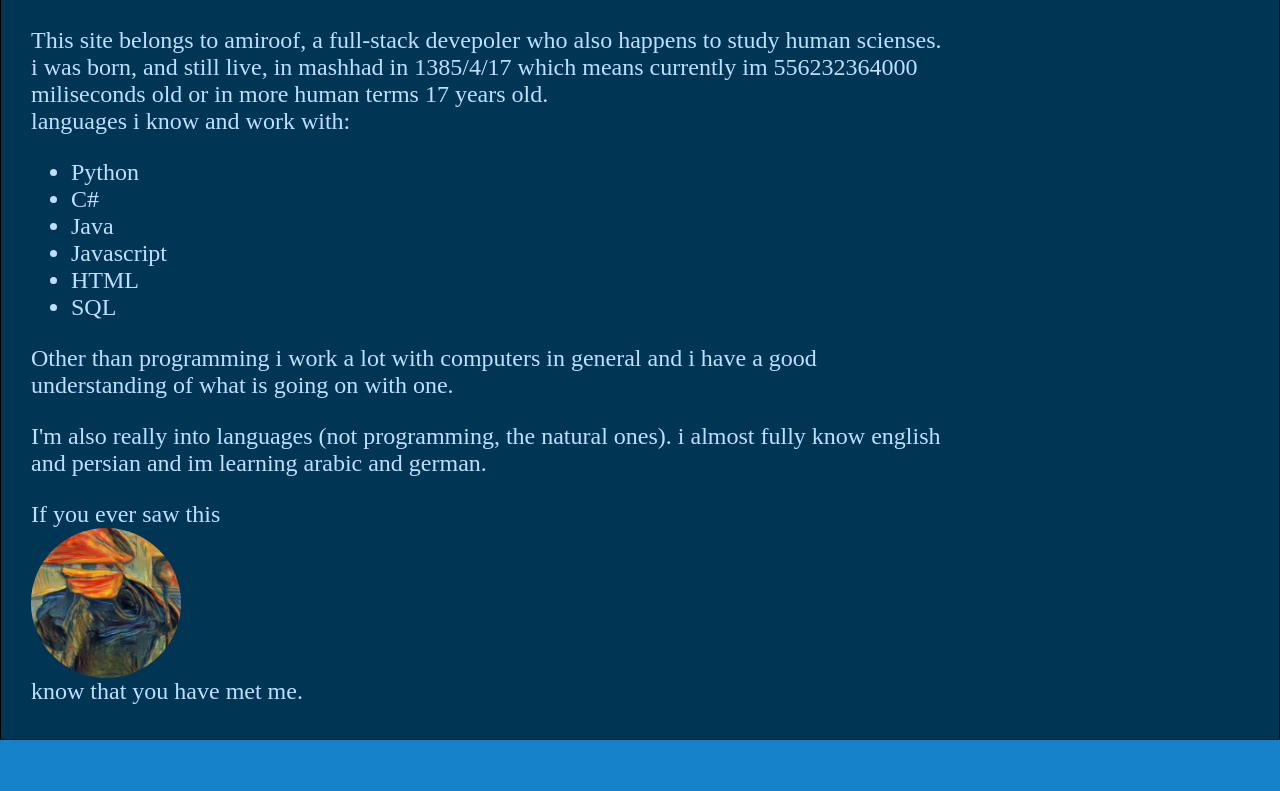
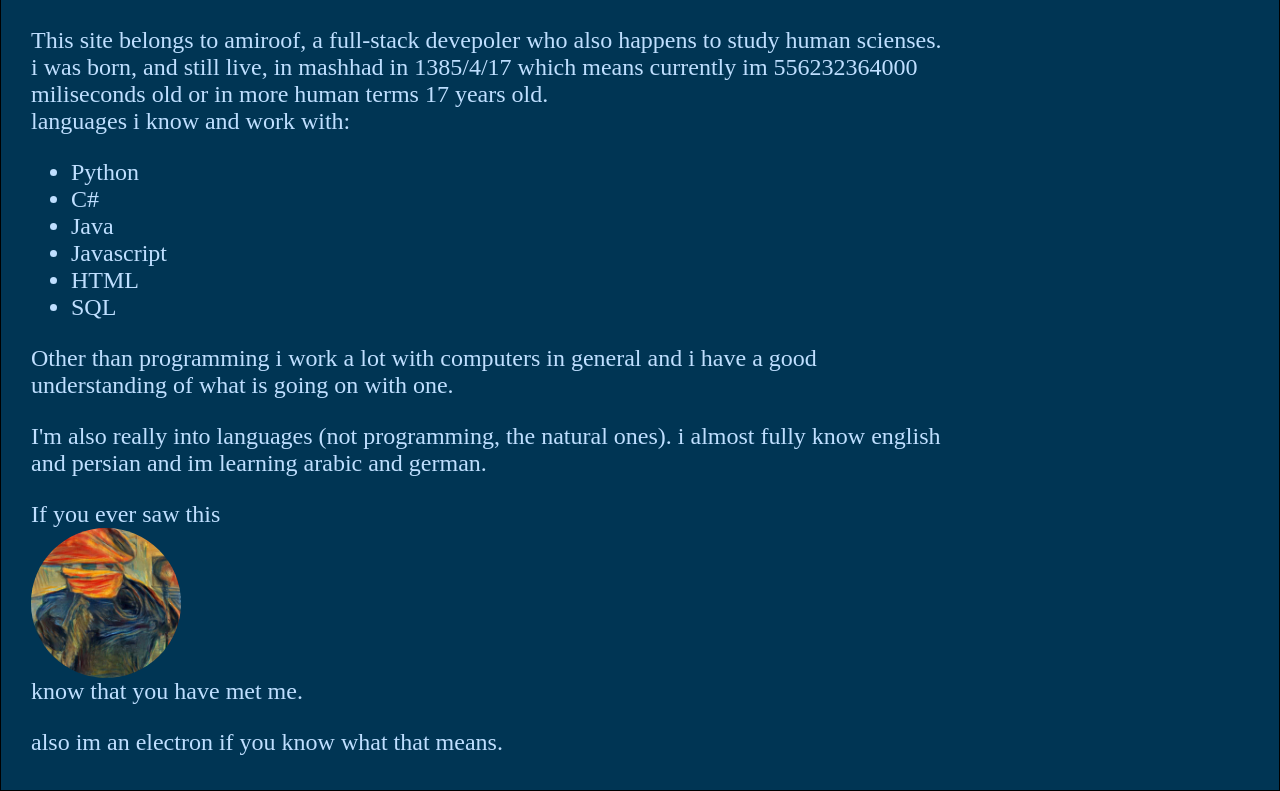
Before and after one commit to amiroo54/amiroo54.github.io, a plain HTML site: page index.html in a window 1280 px wide. Shown: the part 155-946 px from the top of the page. Before the commit the page ends 895 px from the top, so only its background shows below. Drawn offline with Linux system fonts and the light colour scheme; no server answers; a script that the page names is missing; files whose address does not match are found by name.

Commit message:
minor changes.

```diff
--- a/index.html
+++ b/index.html
@@ -35,7 +35,7 @@
                 <p>I'm also really into languages (not programming, the natural ones). i almost fully know english and persian and im learning arabic and german.</p>
 
                 <p>If you ever saw this <img src="resources/Profile.jpg" alt="Profile Pic"> know that you have met me.</p>
-
+                <p>also im an electron if you know what that means.</p>
             </article>
             <div class="news" data-Count="3"></div>
         </section>
```
